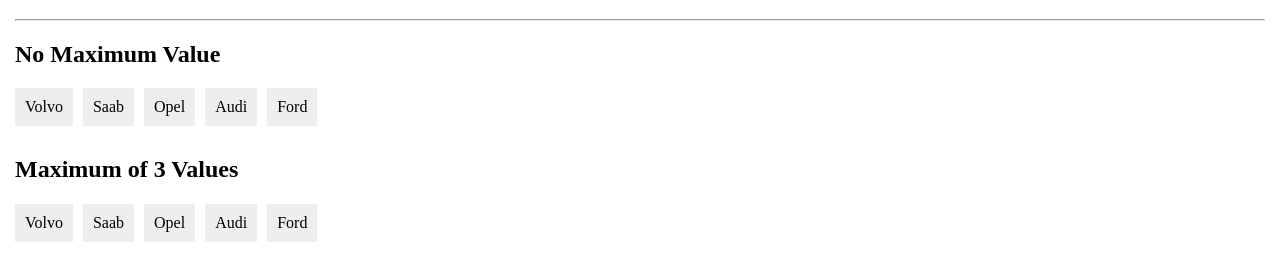
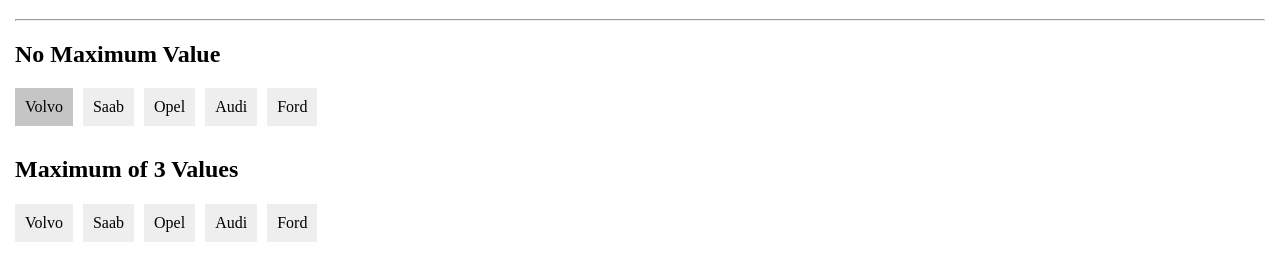
Before and after one commit to RyanFitzgerald/tagselector, a plain HTML site: page tagcloud.html in a window 1280 px wide. Shown: the part 76-356 px from the top of the page. Drawn offline with nearby package versions, Linux system fonts and the light colour scheme.

Commit message:
Fix issue with selected attribute

```diff
--- a/tagcloud.html
+++ b/tagcloud.html
@@ -15,7 +15,7 @@
     <hr />
     <h2>No Maximum Value</h2>
     <select id="tagcloud-1" multiple>
-        <option value="volvo">Volvo</option>
+        <option value="volvo" selected>Volvo</option>
         <option value="saab">Saab</option>
         <option value="opel">Opel</option>
         <option value="audi">Audi</option>
--- a/tagcloud.js
+++ b/tagcloud.js
@@ -1,6 +1,6 @@
 /*
     Tag Cloud - A jQuery Tag Cloud Generator
-    Version 1.0.0
+    Version 1.0.1
     Ryan Fitzgerald
     https://RyanFitzgerald.ca/
     ---
@@ -42,6 +42,10 @@
             // Create tags
             $options.each(function(i) {
                 $parent.find('.tc-cloud').append('<span class="tc-tag" data-tag="'+i+'">'+$(this).text()+'</span>');
+				if ($(this).is(':selected')) {
+					$parent.find('.tc-tag[data-tag='+i+']').addClass('tc-selected');
+					selected.push(i);
+				}
             });
 
             // Manage clicks
```
Also changed, not shown: tagcloud.min.js.
